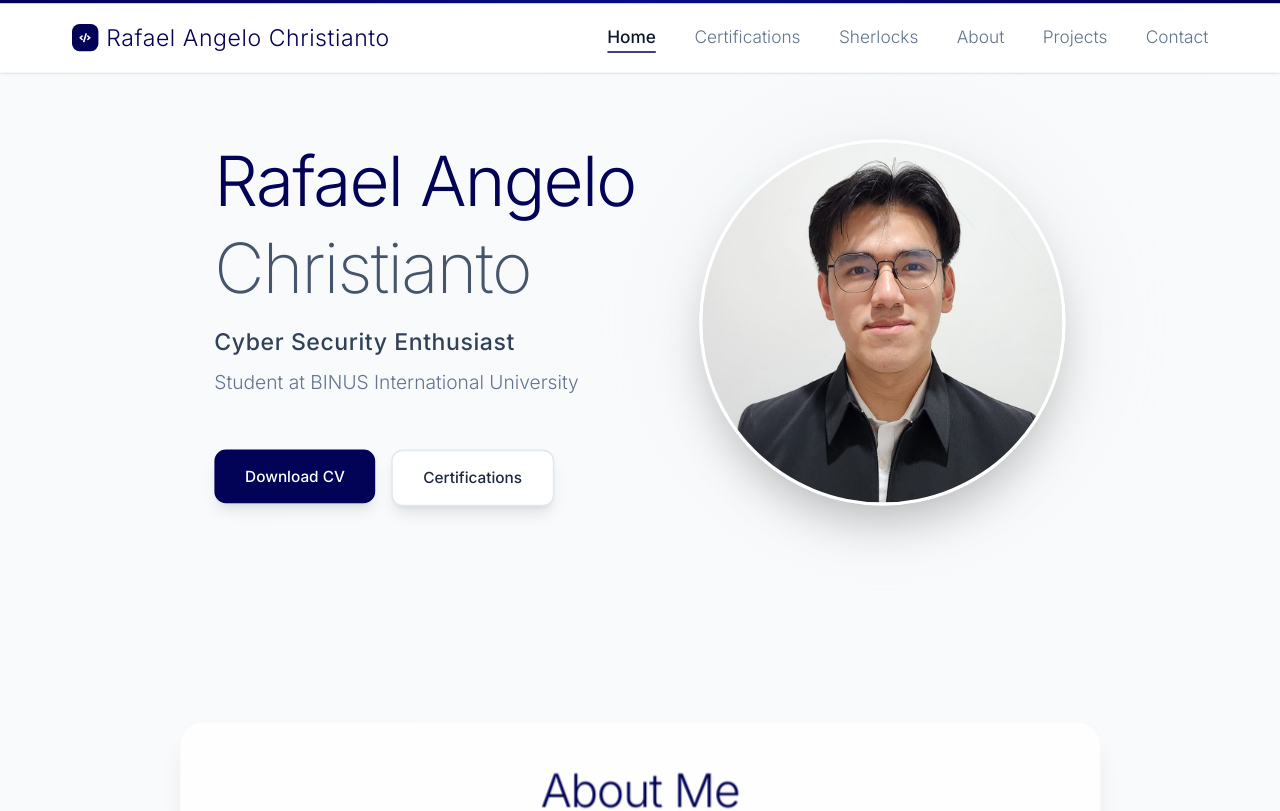
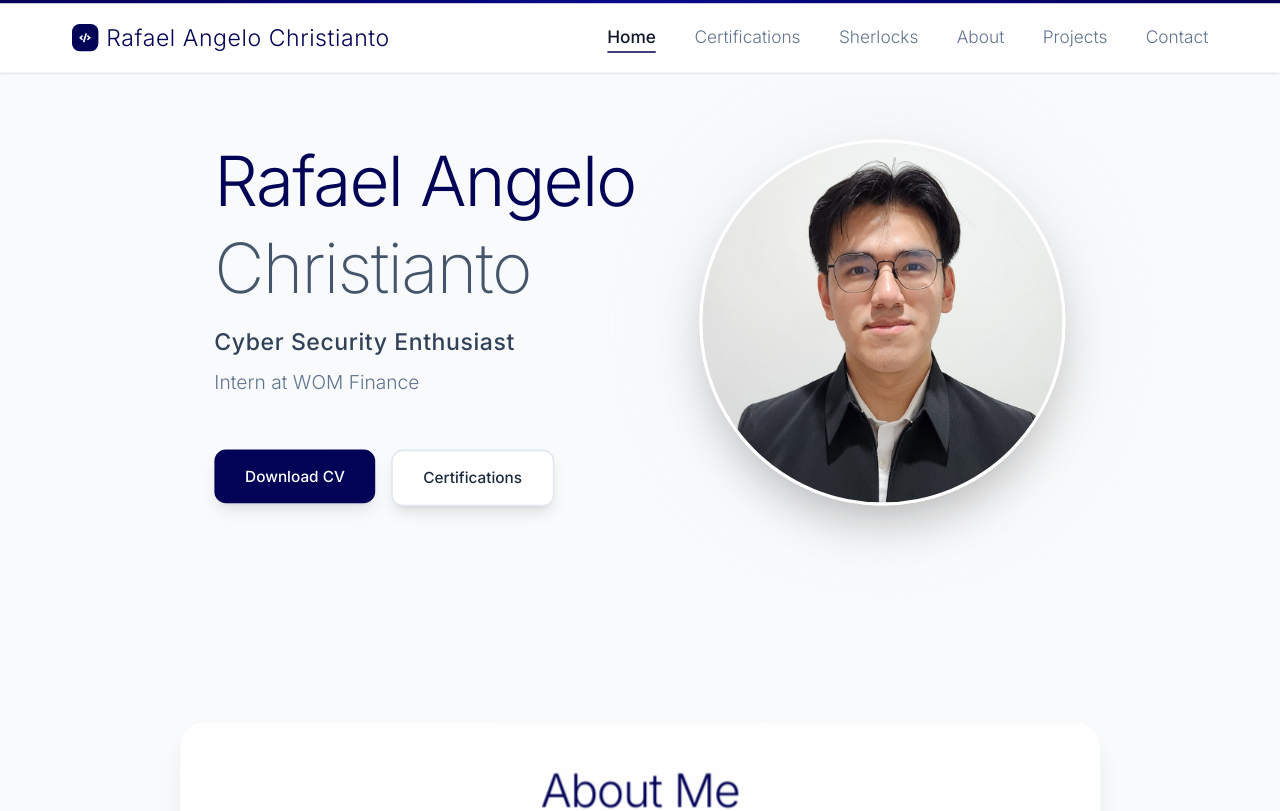
Before and after one commit to RafaelAngeloChristianto/portfolio-website, a React (Vite) app: page / in a window 1280 px wide. Shown: the top 811 px of the page. Built offline with nearby package versions, Linux system fonts and the light colour scheme; a web font is replaced by a local one.

Commit message:
stauts change

```diff
--- a/src/screens/HomeScreen.tsx
+++ b/src/screens/HomeScreen.tsx
@@ -58,7 +58,7 @@ export const HomeScreen: React.FC = () => {
               Cyber Security Enthusiast
             </h3>
             <h4 className="text-lg md:text-xl text-slate-500 font-Inter font-light">
-              Student at BINUS International University
+              Intern at WOM Finance
             </h4>
           </motion.div>
 
```
